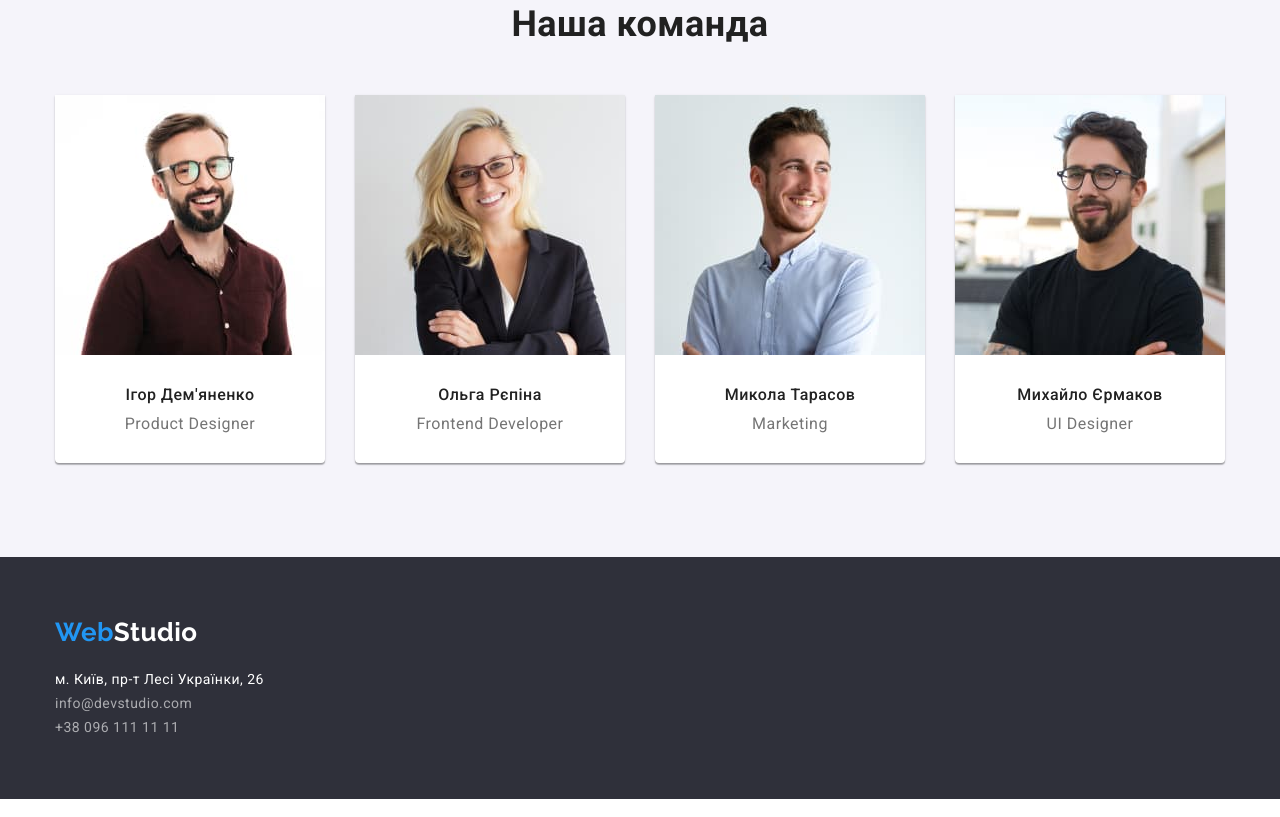
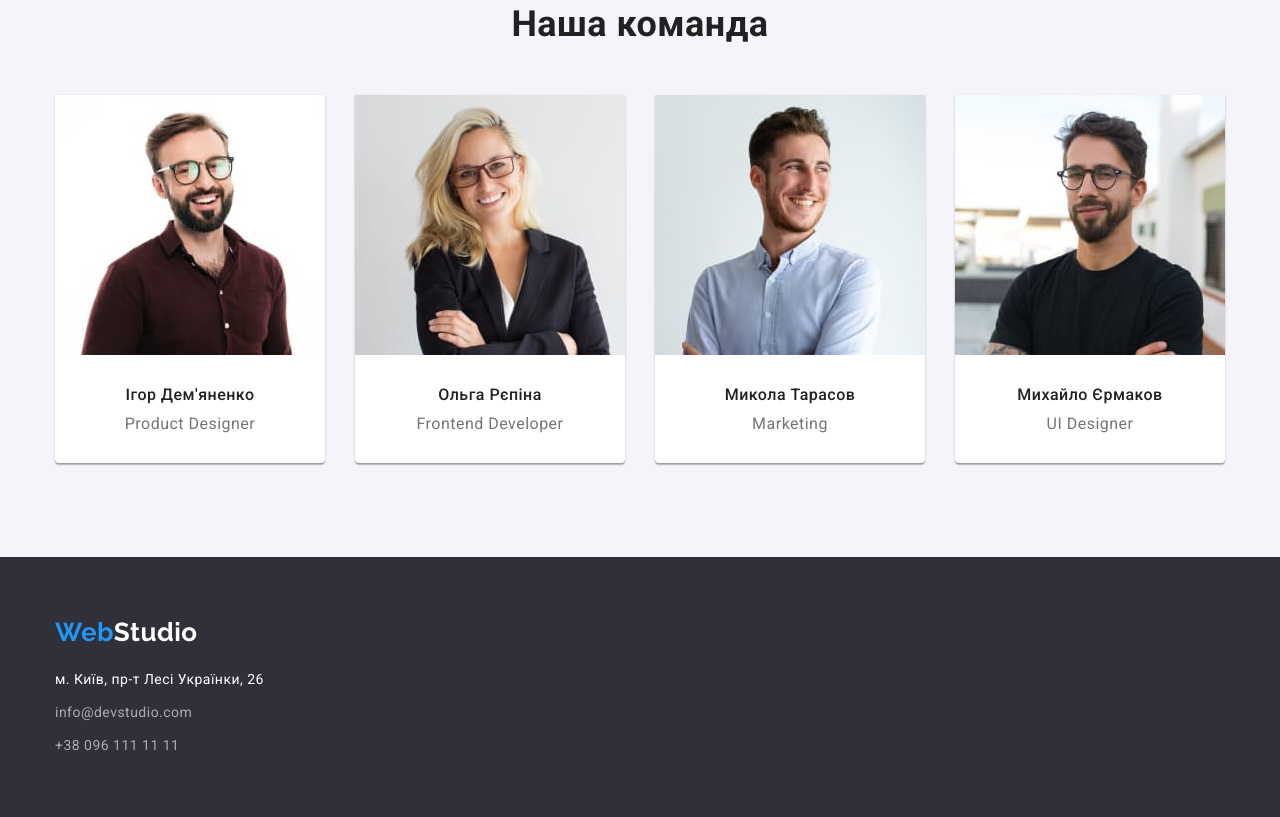
Before and after one commit to dutchakyuliia/goit-markup-hw-03, a plain HTML site: page index.html in a window 1280 px wide. Shown: the part 1542-2359 px from the top of the page. Drawn offline with nearby package versions, Linux system fonts and the light colour scheme.

Commit message:
Робить посилання у футері блочними

```diff
--- a/css/styles.css
+++ b/css/styles.css
@@ -265,6 +265,7 @@ p {
 }
 
 .footer-place {
+  display: block;
   margin-bottom: 9px;
   font-size: 14px;
   line-height: 1.71;
@@ -272,7 +273,11 @@ p {
   text-decoration: none;
 }
 .footer-mail {
+  display: block;
   margin-bottom: 9px;
+}
+.footer-tel {
+  display: block;
 }
 .footer-mail,
 .footer-tel {
```
Also changed, not shown: index.html (+0 -2 lines).
